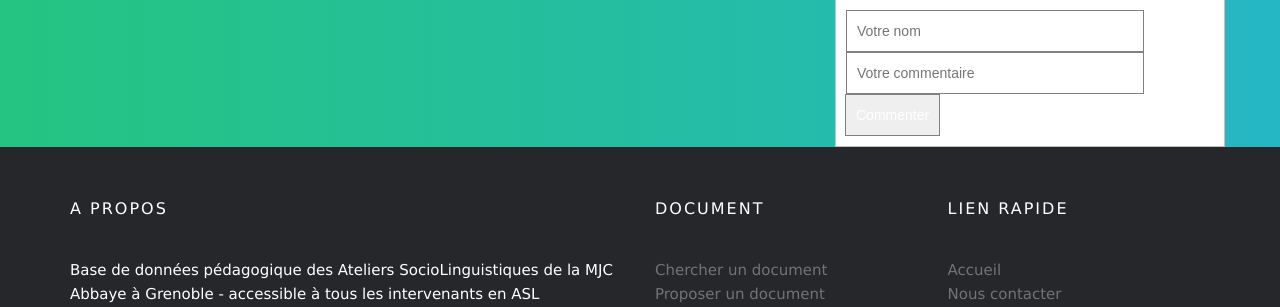
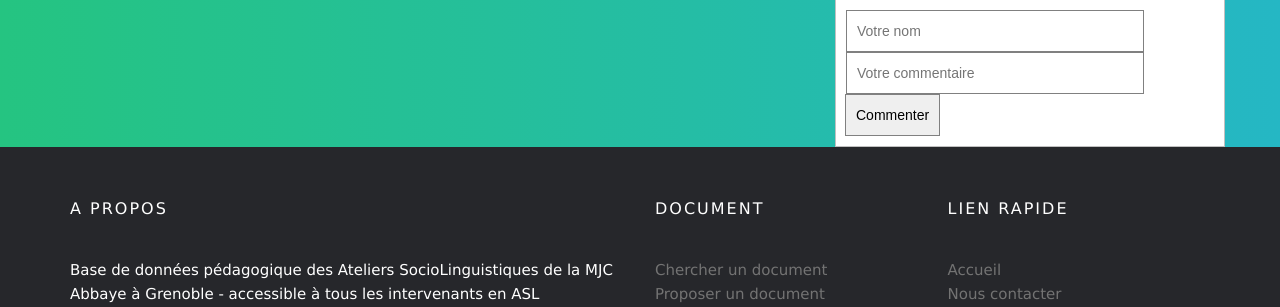
Before and after one commit to remulef/ASL-Abbaye, a PHP site: page /tcpdf/View/document.view/document.view.php?id_doc=1 in a window 1280 px wide. Shown: the part 723-1030 px from the top of the page. Run offline with PHP 8.4, Linux system fonts and the light colour scheme.

Commit message:
automatic push

```diff
--- a/View/document.view/document.view.css
+++ b/View/document.view/document.view.css
@@ -9,7 +9,9 @@
     font-variant: normal;
     text-transform: none;
 }
-
+form {
+    color: black;
+}
 #input_description {
     width: 100%;
     background-color: #e0e0e0;
```
